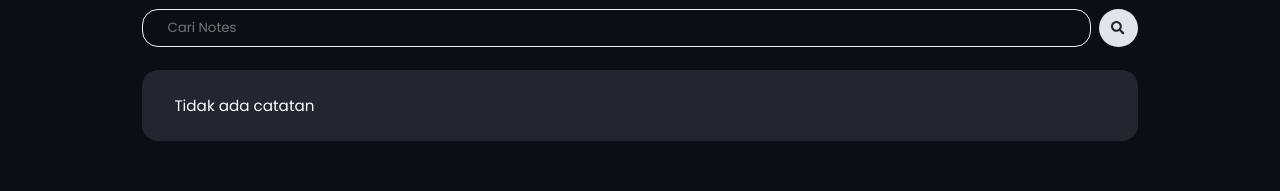
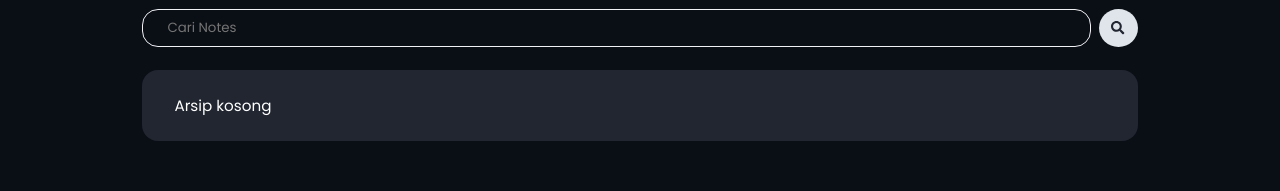
Before and after one commit to Isshoo/personal-notes-app-SPA, a React (Vite) app: page /archived in a window 1280 px wide. Shown: the part 148-339 px from the top of the page. Built offline with nearby package versions, Linux system fonts and the light colour scheme.

Commit message:
conditional rendering blank notes list

```diff
--- a/src/components/HomeAndArchived-Page/NotesList.jsx
+++ b/src/components/HomeAndArchived-Page/NotesList.jsx
@@ -1,16 +1,14 @@
 import React from 'react';
 import NotesItem from './NotesItem';
+import { useLocation } from 'react-router-dom';
 
-function NotesList({ notes, onDelete, onArchive, searchQuery }) {
+function NotesList({ notes, onDelete, onArchive }) {
+  const location = useLocation();
   return (
     <>
       <div className="notes-list">
         {notes.length ? (
-          notes.filter((note) => note.title.toLowerCase().includes(searchQuery.toLowerCase()))
-            .length ? (
-            notes
-              .filter((note) => note.title.toLowerCase().includes(searchQuery.toLowerCase()))
-              .map((note) => (
+          notes.map((note) => (
             <NotesItem
               key={note.id}
               id={note.id}
@@ -21,11 +19,8 @@ function NotesList({ notes, onDelete, onArchive, searchQuery }) {
           ))
         ) : (
           <div className="blankList">
-              Tidak ada catatan dengan judul &quot;{searchQuery}&quot;
+            {location.pathname === '/' ? 'Tidak ada catatan' : 'Arsip kosong'}
           </div>
-          )
-        ) : (
-          <div className="blankList">Tidak ada catatan</div>
         )}
       </div>
     </>
--- a/src/pages/ArchivedNotesPage.jsx
+++ b/src/pages/ArchivedNotesPage.jsx
@@ -71,7 +71,6 @@ class ArchivedNotesPage extends React.Component {
           notes={notes}
           onDelete={this.onDeleteHandler}
           onArchive={this.onUnarchivingHandler}
-          searchQuery={this.state.keyword}
         />
         <AddPageLink />
       </section>
--- a/src/pages/HomePage.jsx
+++ b/src/pages/HomePage.jsx
@@ -70,7 +70,6 @@ class HomePage extends React.Component {
           notes={notes}
           onDelete={this.onDeleteHandler}
           onArchive={this.onArchivingHandler}
-          searchQuery={this.state.keyword}
         />
         <AddPageLink />
       </section>
```
Lines whose indentation alone changed are shown as unchanged.
